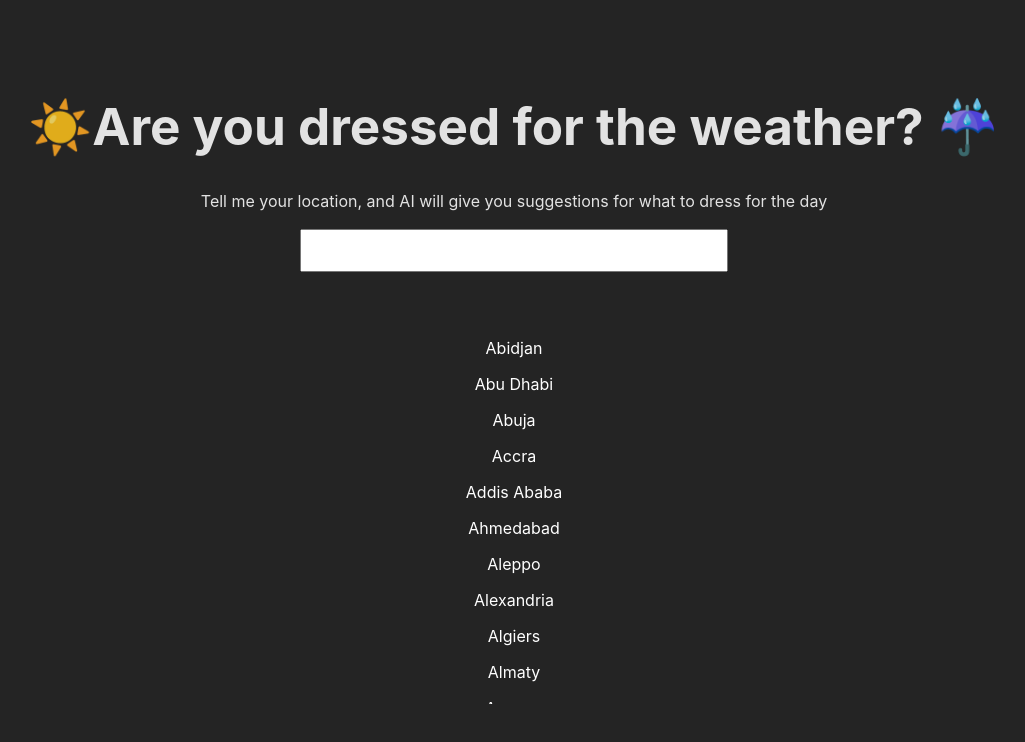
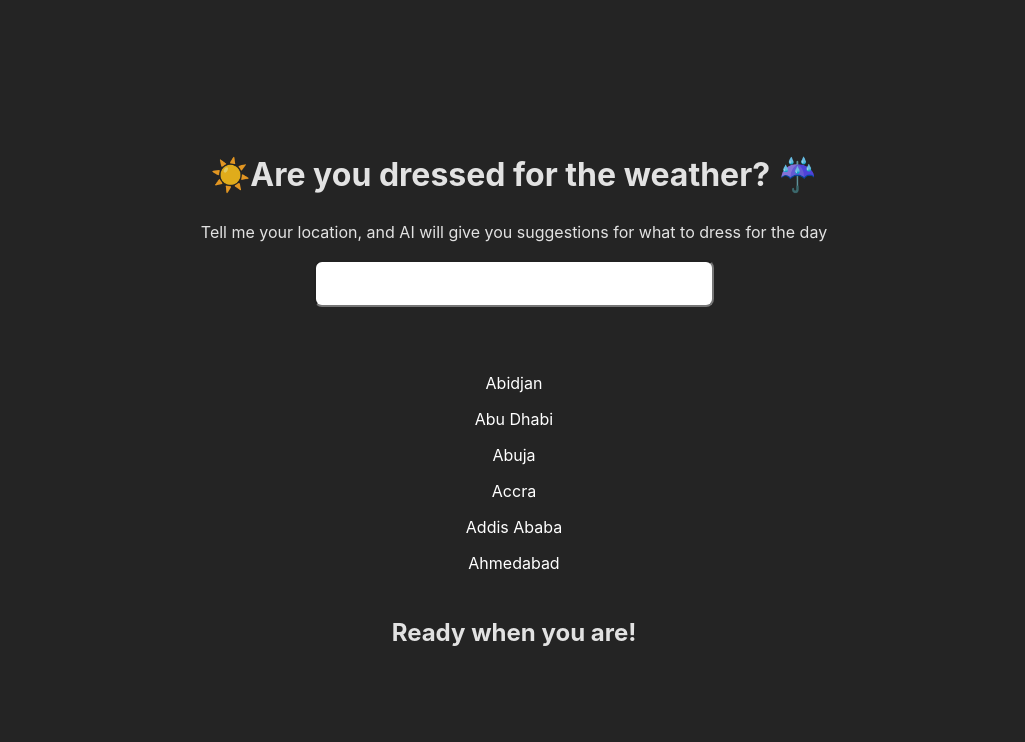
Before and after one commit to jackli921/DressSense, a React (Vite) app in the folder weather-forecast-advisor/Client/: page / in a window 1280 px wide. Shown: the top 742 px of the page, without its empty margins (126-1151 px from the left). Built offline with nearby package versions, Linux system fonts and the light colour scheme.

Commit message:
style: add hover effect for input and button and added semantic html to components

```diff
--- a/weather-forecast-advisor/Client/src/App.jsx
+++ b/weather-forecast-advisor/Client/src/App.jsx
@@ -14,6 +14,10 @@ function App() {
   const [filteredData, setFilteredData] = useState([])
   const [isCityList, setIsCityList] = useState(true)
   const [isSearchBtnVisible, setIsSearchBtnVisible] = useState(false)
+  const [isLoadingData, setIsLoadingData] = useState(false)
+  const [suggestionContent, setSuggestionContent] = useState(
+    <h2>Ready when you are!</h2>
+  );
 
 
   async function getApiKey() {
@@ -24,25 +28,36 @@ function App() {
     getWeatherData(apiKey);
   }
 
+
   async function getWeatherData(apiKey) {
-    const url = `https://api.openweathermap.org/data/2.5/weather?q=${input}&units=metric&APPID=${apiKey}`;
+
+    setIsLoadingData(true)
+    const city = filteredData[0]
+    const lon = city.lon
+    const lat = city.lat
+
+    const url = `https://api.openweathermap.org/data/2.5/weather?lat=${lat}&lon=${lon}&appid=${apiKey}`;
     try {
       const response = await fetch(url);
       const data = await response.json();
       setWeatherData(data);
+
 
     } catch (error) {
       console.log(error, "error fetching the api key");
     }
   }
 
-  async function getAdvice(){
-    try{
+
+  useEffect(()=>{
+    if(weatherData && filteredData[0] && input === filteredData[0].name){
+
+
       const sentence =
-        "Could you give me some suggestions for what to wear today given the following weather data in my city, which is also inside the weather data " +
+        "Could you give me some suggestions for what to wear today given the following weather data in my city. In your response give a two to three summary, actionable suggestions in bulletpoints,  and convert any kelvin measurements into celsius " +
         JSON.stringify(weatherData);
 
-      const response = await fetch("http://localhost:3080", {
+      fetch("http://localhost:3080", {
         method: "POST",
         headers: {
           "Content-Type": "application/json",
@@ -50,18 +65,22 @@ function App() {
         body: JSON.stringify({
           message: sentence,
         }),
+      })
+        .then((response) => response.json())
+        .then((data) => {
+          const suggestion = data.message;
+          setAiSuggestion(suggestion);
+          setIsLoadingData(false);
+        })
+        .catch((error) => {
+          setIsLoadingData(false);
+          console.log(error);
         });
-
-      const data = await response.json();
-      const suggestion = data.message
-      setAiSuggestion(suggestion);
-    }
-    catch(error){
-      console.log(error)
-    }
     }
 
+  },[weatherData])
 
+  // controlling visibility of buttons and city list
 
   useEffect(()=>{
     if (input.length > 0) {
@@ -92,6 +111,16 @@ function App() {
   },[filteredData])
 
 
+  useEffect(()=>{
+
+    if(!AiSuggestion && isLoadingData){
+      setSuggestionContent(<h2>Getting it suggestion ... </h2>)
+    }
+    else if(AiSuggestion && !isLoadingData){
+      setSuggestionContent(<pre>{AiSuggestion}</pre>);
+    }
+
+  },[isLoadingData, AiSuggestion])
 
   return (
     <>
@@ -101,7 +130,8 @@ function App() {
         dress for the day{" "}
       </p>
 
-
+      <main className="main">
+        <section className="input-container">
           <input
             type="search"
             value={input}
@@ -110,23 +140,19 @@ function App() {
 
           <div className="inline">
             {isSearchBtnVisible && (
-          <button onClick={() => getApiKey()}>Get Weather Data</button>)}
-        {weatherData && (
-          <button onClick={() => getAdvice()}>Get Suggestions</button>
+              <button onClick={() => getApiKey()}>Get Suggestion</button>
+            )}
+          </div>
+        </section>
+
+        <div className="search-result-container">
+          {isCityList && (
+            <SearchResults filteredData={filteredData} setInput={setInput} />
           )}
         </div>
 
-      <div className="search-result-container">
-        {isCityList && (
-          <SearchResults
-            filteredData={filteredData}
-            setInput={setInput}
-          />
-        )}
-
-      </div>
-
-      {AiSuggestion && <pre>{AiSuggestion}</pre>}
+        <div className="ai-response-container">{suggestionContent}</div>
+      </main>
     </>
   );
 }
--- a/weather-forecast-advisor/Client/src/index.css
+++ b/weather-forecast-advisor/Client/src/index.css
@@ -31,49 +31,89 @@ body {
   min-height: 100vh;
 }
 
-h1 {
-  font-size: 3.2em;
-  line-height: 1.1;
-}
 
 button {
   border-radius: 8px;
-  border: 1px solid transparent;
   padding: 0.6em 1.2em;
-  font-size: 1em;
+  font-size: 1.5em;
   font-weight: 500;
   font-family: inherit;
   cursor: pointer;
   transition: border-color 0.25s;
-}
-button:hover {
-  border-color: #646cff;
-}
-button:focus,
-button:focus-visible {
-  outline: 4px auto -webkit-focus-ring-color;
+  border: none;
+  font-weight: bold;
+  background: linear-gradient(135deg, #1c92d2, #f2fcfe);
+  transition: opacity 0.3s ease;
 }
 
+button:hover{
+  opacity: 0.8;
+}
 input{
-  font-size: 2em;
+  font-size: 1.5em;
+  padding: 0.3em 2em;
+  border-radius: 8px;
+  max-width: 400px;
   text-align: center;
 }
 
 .search-result-container{
   height: 400px;
   overflow: auto;
-  margin: 2em 0;
   color: white;
+  max-height: 30vh;
 }
 
 .result-card{
   height: 20px;
-  margin: 1em;
   cursor: pointer;
+  margin: 1em 0;
 }
 
 .result-text {
-
   padding: 1rem;
   font-size: 1rem;
+  margin: 0;
 }
+
+.input-container{
+  display: flex;
+  flex-direction: column;
+  justify-content: center;
+  align-items: center;
+  gap: 1em;
+}
+
+.main{
+    display: flex;
+    flex-direction: column;
+    justify-content: center;
+    align-items: center;
+    gap: 1em;
+}
+
+pre{
+  white-space: pre-wrap;
+  word-wrap: break-word;
+  overflow-wrap: break-word;
+  font-family: Inter, Helvetica, Arial, sans-serif;
+  color:aquamarine;
+  padding: 0 1em;
+  text-align: left;
+  max-width: 600px;
+}
+
+.ai-response-container{
+  display: flex;
+  justify-content: center;
+  align-items: center;
+  font-family: Inter, Helvetica, Arial, sans-serif;
+  padding: 0 1em;
+}
+
+
+.result-text:hover{
+  color: orange;
+  font-weight: bold;
+
+}
```
Lines whose indentation alone changed are shown as unchanged.
